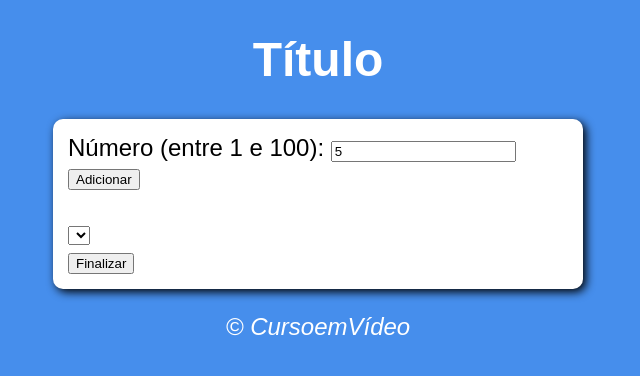
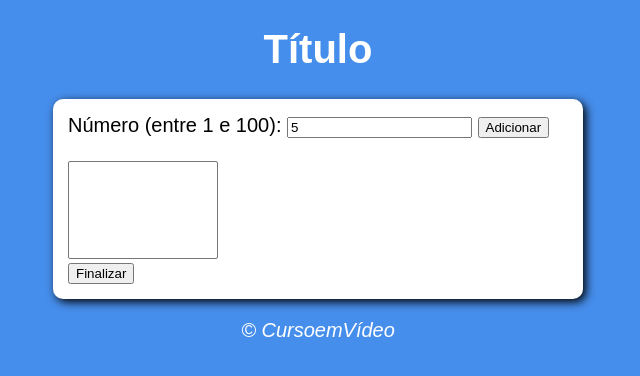
Before and after one commit to leonardodecastro-programmer/javascript, a plain HTML site: page aula16ex/ex018/modelo.html in a window 1280 px wide. Both pictures are taken after typing "5" into the empty fields and a click on the button "Adicionar". Shown: the whole page, without its empty margins (322-962 px from the left). Drawn offline with Linux system fonts and the light colour scheme.

Commit message:
atualization

```diff
--- a/aula 12ex/ex014/estilo.css
+++ b/aula 12ex/ex014/estilo.css
@@ -1,6 +1,6 @@
 body {
     background-color: rgb(70, 142, 236);
-    font: normal 18pt Arial;
+    font: normal 15pt Arial;
 }
 
 header {
--- a/aula 12ex/ex015/estilo.css
+++ b/aula 12ex/ex015/estilo.css
@@ -1,6 +1,6 @@
 body {
     background-color: rgb(70, 142, 236);
-    font: normal 18pt Arial;
+    font: normal 15pt Arial;
 }
 
 header {
--- a/aula 12ex/modelo/estilo.css
+++ b/aula 12ex/modelo/estilo.css
@@ -1,6 +1,6 @@
 body {
     background-color: rgb(70, 142, 236);
-    font: normal 18pt Arial;
+    font: normal 15pt Arial;
 }
 
 header {
--- a/aula 14ex/ex016/estilo.css
+++ b/aula 14ex/ex016/estilo.css
@@ -1,6 +1,6 @@
 body {
     background-color: rgb(70, 142, 236);
-    font: normal 18pt Arial;
+    font: normal 15pt Arial;
 }
 
 header {
--- a/aula 14ex/ex017/estilo.css
+++ b/aula 14ex/ex017/estilo.css
@@ -1,6 +1,6 @@
 body {
     background-color: rgb(70, 142, 236);
-    font: normal 18pt Arial;
+    font: normal 15pt Arial;
 }
 
 header {
--- a/aula 14ex/modelo/estilo.css
+++ b/aula 14ex/modelo/estilo.css
@@ -1,6 +1,6 @@
 body {
     background-color: rgb(70, 142, 236);
-    font: normal 18pt Arial;
+    font: normal 15pt Arial;
 }
 
 header {
--- a/aula16ex/ex018/estilo.css
+++ b/aula16ex/ex018/estilo.css
@@ -1,6 +1,6 @@
 body {
     background-color: rgb(70, 142, 236);
-    font: normal 18pt Arial;
+    font: normal 15pt Arial;
 }
 
 header {
@@ -17,6 +17,10 @@ section {
     box-shadow: 3px 3px 10px rgba(0, 0, 0, 163);
 }
 
+select#flista {
+    width: 150px;
+}
+
 footer {
     color: white;
     text-align: center;
--- a/aula16ex/ex018/modelo.html
+++ b/aula16ex/ex018/modelo.html
@@ -15,11 +15,11 @@
         <div>
                 Número (entre 1 e 100):
                 <input type="number" name="fnum" id="fnum">
-                <input type="button" value="Adicionar">
-                <br><br><select ></select>
+                <input type="button" value="Adicionar" onclick="adicionar()">
+                <br><br><select name="flista" id="flista" size="6"></select>
                 <br><input type="button" value="Finalizar">
         </div>
-        <div>
+        <div id="res">
         </div>
     </section>
     <footer>
--- a/aula16ex/ex018/script.js
+++ b/aula16ex/ex018/script.js
@@ -1 +1,28 @@
-let $oi = óla
+let num = document.querySelector('input#fnum')
+let lista = document.querySelector('select#flista')
+let res = document.querySelector('div#res')
+let valores = []
+
+function isNumero(n) {
+    if(Number(n) >= 1 && Number(n) <= 100) {
+        return true
+    } else {
+        return false
+    }
+}
+
+function inLista(n, l) {
+    if (l.indexOF(Number(n)) != -1) {
+        return true
+    } else {
+        return false
+    }
+}
+
+function adicionar() {
+    if(isNumero(num.value) && !inLista(num.value, valores)) {
+        window.alert('Tudo Ok')
+    } else {
+        window.alert('Valor inválido ou já encontrado na lista.')
+    }
+}
--- a/aula16ex/modelo/estilo.css
+++ b/aula16ex/modelo/estilo.css
@@ -1,6 +1,6 @@
 body {
     background-color: rgb(70, 142, 236);
-    font: normal 18pt Arial;
+    font: normal 15pt Arial;
 }
 
 header {
```
